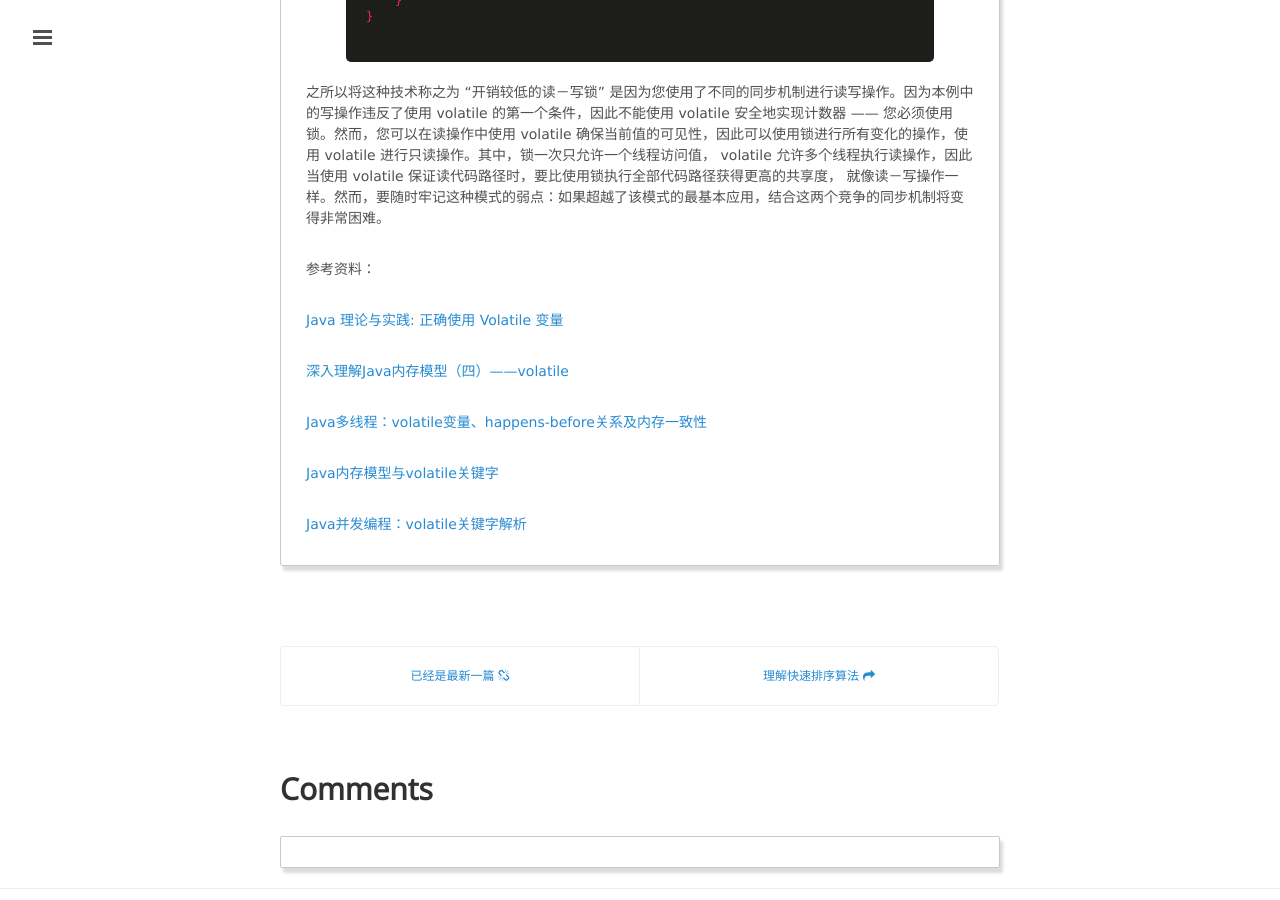
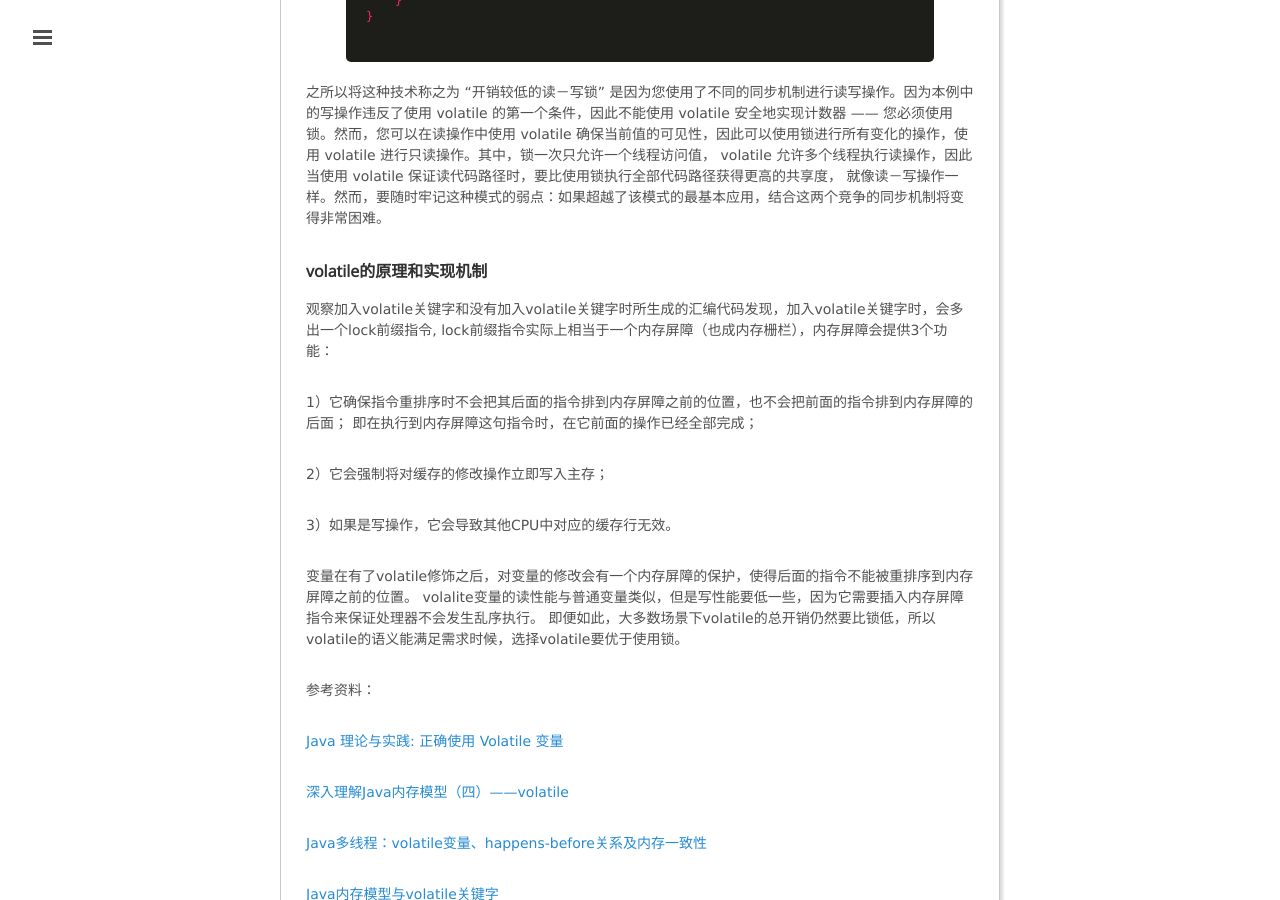
Before and after one commit to mxn21/mxn21.github.io, a Jekyll site: the page built from _posts/2016-4-11-Java中的volatile关键字.md, in a window 1280 px wide and 900 px high, scrolled down 7823 px. Built offline with Jekyll 4.4.1, drawn with Linux system fonts in a browser that asks for light colours; Markdown is read by kramdown in place of the engine named in the settings; comment, search, counter and statistics services are not loaded.

Commit message:
23434242

```diff
--- a/_posts/2016-4-11-Java中的volatile关键字.md
+++ b/_posts/2016-4-11-Java中的volatile关键字.md
@@ -324,6 +324,22 @@
 volatile 允许多个线程执行读操作，因此当使用 volatile 保证读代码路径时，要比使用锁执行全部代码路径获得更高的共享度，
 就像读－写操作一样。然而，要随时牢记这种模式的弱点：如果超越了该模式的最基本应用，结合这两个竞争的同步机制将变得非常困难。
 
+### volatile的原理和实现机制
+
+观察加入volatile关键字和没有加入volatile关键字时所生成的汇编代码发现，加入volatile关键字时，会多出一个lock前缀指令,
+lock前缀指令实际上相当于一个内存屏障（也成内存栅栏），内存屏障会提供3个功能：
+
+1）它确保指令重排序时不会把其后面的指令排到内存屏障之前的位置，也不会把前面的指令排到内存屏障的后面；
+即在执行到内存屏障这句指令时，在它前面的操作已经全部完成；
+
+2）它会强制将对缓存的修改操作立即写入主存；
+
+3）如果是写操作，它会导致其他CPU中对应的缓存行无效。
+
+变量在有了volatile修饰之后，对变量的修改会有一个内存屏障的保护，使得后面的指令不能被重排序到内存屏障之前的位置。
+volalite变量的读性能与普通变量类似，但是写性能要低一些，因为它需要插入内存屏障指令来保证处理器不会发生乱序执行。
+即便如此，大多数场景下volatile的总开销仍然要比锁低，所以volatile的语义能满足需求时候，选择volatile要优于使用锁。
+
 
 参考资料：
 
```
